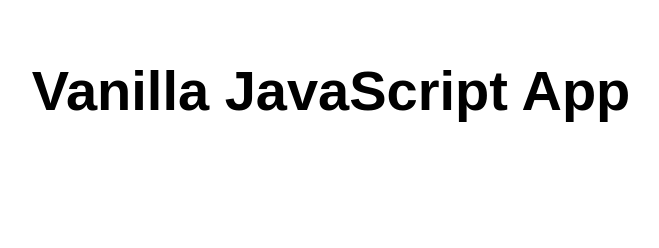
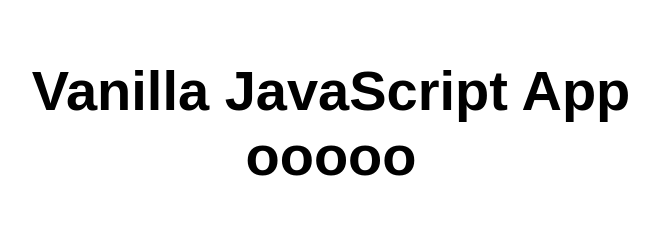
Before and after one commit to NgSinCher/my-first-web-static-app, a website: page src/index.html in a window 1280 px wide. Shown: the whole page, without its empty margins (309-968 px from the left). Drawn offline with Linux system fonts and the light colour scheme.

Commit message:
Update header text in index.html

```diff
--- a/src/index.html
+++ b/src/index.html
@@ -10,7 +10,7 @@
 
 <body>
   <main>
-    <h1>Vanilla JavaScript App</h1>
+    <h1>Vanilla JavaScript App ooooo</h1>
   </main>
 </body>
 
```
